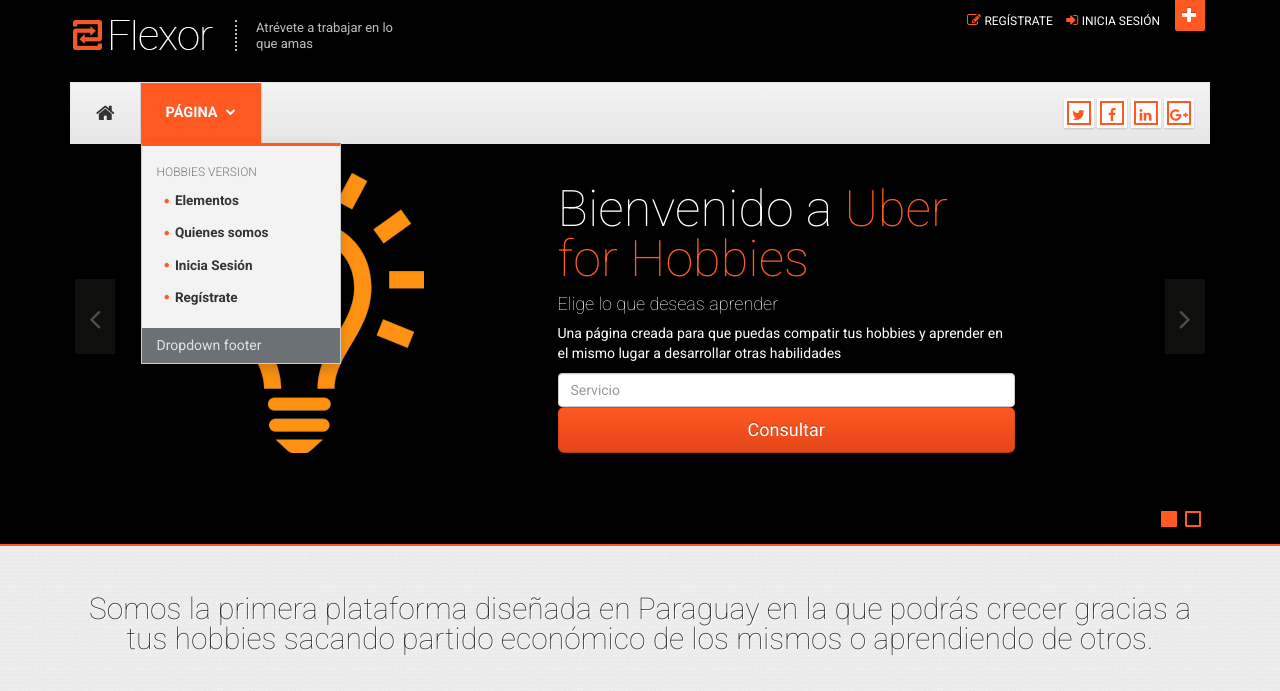
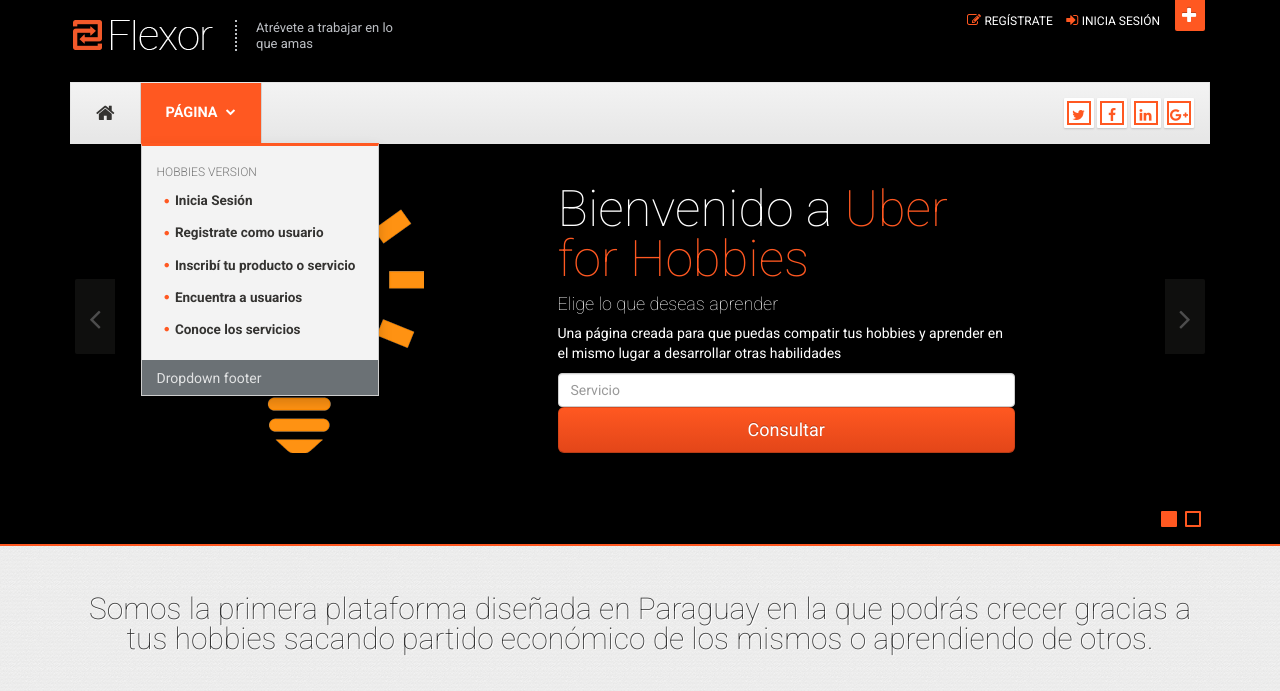
Before and after one commit to valeealcaraz/Hackathon, a Flask app: page / in a window 1280 px wide, after a click on "PÁGINA". Shown: the top 691 px of the page. Run offline with Flask 2, Linux system fonts and the light colour scheme; some libraries are stand-ins or nearby versions.

Commit message:
correciones en rutas de lista desplegable

```diff
--- a/templates/index.html
+++ b/templates/index.html
@@ -165,10 +165,11 @@
                 <!-- Dropdown Menu -->
                 <ul class="dropdown-menu">
                   <li class="dropdown-header">Hobbies version</li>
-                  <li><a href="elements.html" tabindex="-1" class="menu-item">Elementos</a></li>
-                  <li><a href="about.html" tabindex="-1" class="menu-item">Quienes somos</a></li>
-                  <li><a href="login.html" tabindex="-1" class="menu-item">Inicia Sesión</a></li>
-                  <li><a href="register.html" tabindex="-1" class="menu-item">Regístrate</a></li>
+                  <li><a href="showlogin" tabindex="-1" class="menu-item">Inicia Sesión</a></li>
+                  <li><a href="register" tabindex="-1" class="menu-item">Registrate como usuario</a></li>
+                  <li><a href="formulario" tabindex="-1" class="menu-item">Inscribí tu producto o servicio</a></li>
+                  <li><a href="lista_usuarios" tabindex="-1" class="menu-item">Encuentra a usuarios</a></li>
+                  <li><a href="lista_servicios" tabindex="-1" class="menu-item">Conoce los servicios</a></li>
                   <li class="dropdown-footer">Dropdown footer</li>
                 </ul>
               </li>
```
Also changed, not shown: templates/register.html (+15 -9 lines).
